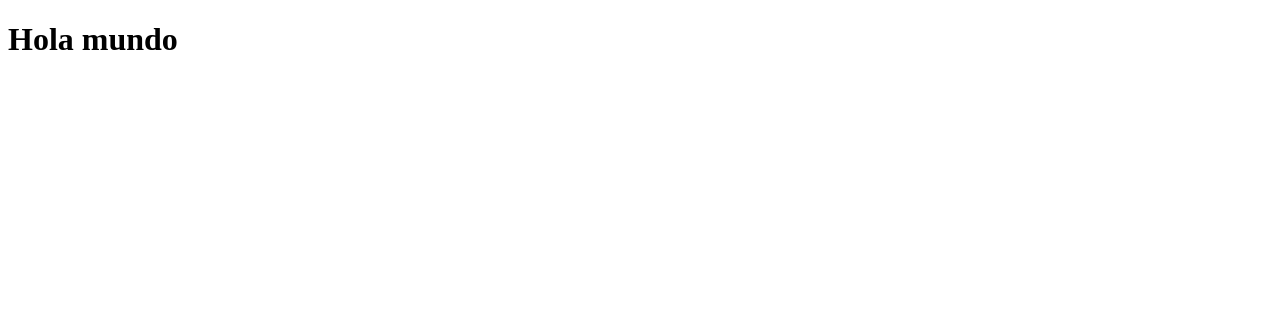
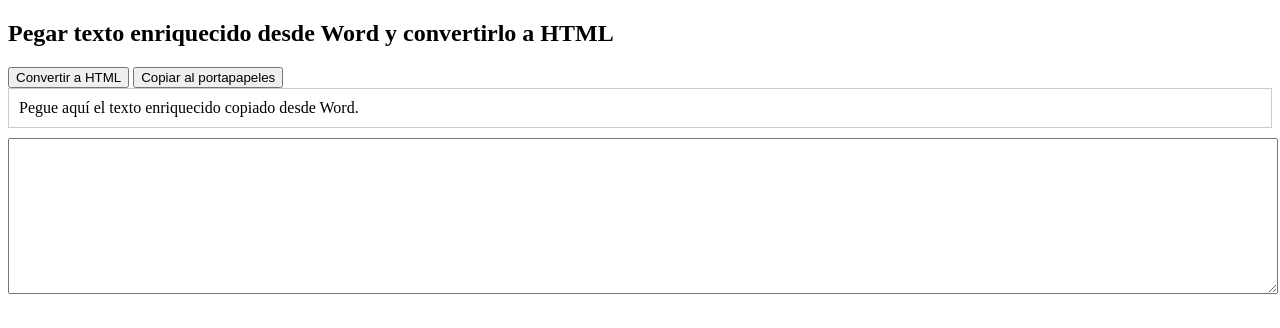
Before and after one commit to sergioatanacio/pagina_libre, a plain HTML site: page index.html in a window 1280 px wide. Drawn offline with Linux system fonts and the light colour scheme.

Commit message:
convertir_a_html

```diff
--- a/index.html
+++ b/index.html
@@ -1,11 +1,55 @@
 <!DOCTYPE html>
-<html lang="en">
+<html>
 <head>
-    <meta charset="UTF-8">
-    <meta name="viewport" content="width=device-width, initial-scale=1.0">
-    <title>Document</title>
+  <title>Conversión de texto enriquecido a HTML</title>
 </head>
 <body>
-    <h1>Hola mundo</h1>
+  <h2>Pegar texto enriquecido desde Word y convertirlo a HTML</h2>
+  <div>
+    <button onclick="convertToHtml()">Convertir a HTML</button>
+    <button onclick="copyToClipboard()">Copiar al portapapeles</button>
+  </div>
+  <div contenteditable="true" id="richTextEditor" style="border: 1px solid #ccc; padding: 10px;">
+    Pegue aquí el texto enriquecido copiado desde Word.
+  </div>
+  <textarea id="htmlOutput" rows="10" style="margin-top: 10px; width: 100%;"></textarea>
+
+  <script>
+    function convertToHtml() {
+      const richTextEditor = document.getElementById('richTextEditor');
+      const htmlOutput = document.getElementById('htmlOutput');
+
+      // Obtener el contenido enriquecido
+      const content = richTextEditor.innerHTML;
+
+      // Crear un elemento div temporal para realizar la conversión
+      const tempDiv = document.createElement('div');
+      tempDiv.innerHTML = content;
+
+      // Utilizar execCommand para convertir a texto enriquecido
+      document.execCommand('defaultParagraphSeparator', false, 'p');
+      document.execCommand('insertHTML', false, tempDiv.innerHTML);
+
+      // Obtener el contenido convertido a HTML enriquecido
+      const enrichedContent = richTextEditor.innerHTML;
+
+      // Mostrar el resultado en el área de texto
+      htmlOutput.value = enrichedContent;
+    }
+
+    function copyToClipboard() {
+      const htmlOutput = document.getElementById('htmlOutput');
+
+      // Seleccionar el contenido del área de texto
+      htmlOutput.select();
+      htmlOutput.setSelectionRange(0, 99999); // Para dispositivos móviles
+
+      // Copiar el contenido seleccionado al portapapeles
+      document.execCommand('copy');
+
+      // Deseleccionar el contenido
+      window.getSelection().removeAllRanges();
+    }
+  </script>
 </body>
 </html>
```
